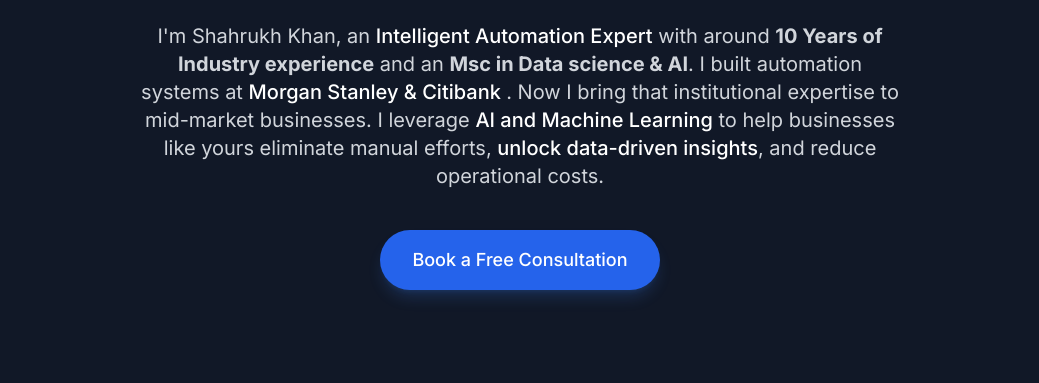
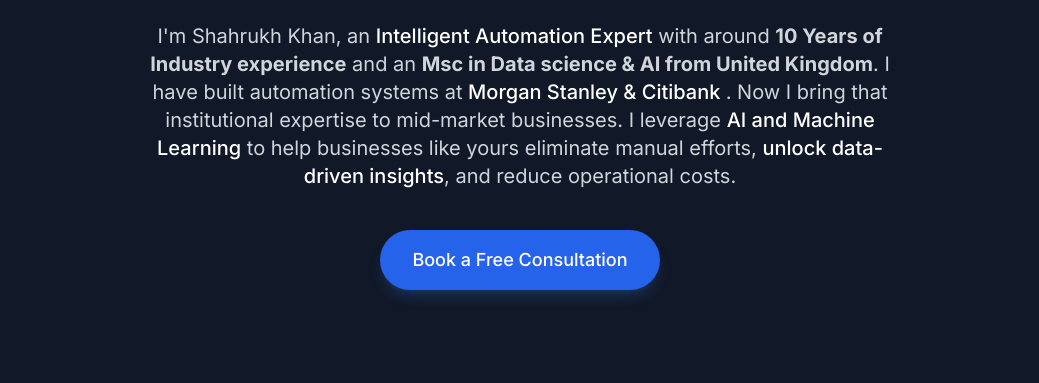
Before and after one commit to weblify885/myportfolio, a plain HTML site: page index.html in a window 1280 px wide. Shown: the part 396-779 px from the top of the page, without its empty margins (120-1159 px from the left). Drawn offline with nearby package versions, Linux system fonts and the light colour scheme.

Commit message:
Revise introduction in index.html
Updated the introduction to include 'from United Kingdom' and improved phrasing.

```diff
--- a/index.html
+++ b/index.html
@@ -69,7 +69,7 @@
                 <span class="text-white">Amplify Intelligence.</span>
             </h1>
             <p class="text-lg md:text-xl text-gray-300 max-w-3xl mx-auto mb-10">
-                I'm Shahrukh Khan, an <strong class="text-white font-medium">Intelligent Automation Expert</strong> with around <strong>10 Years of Industry experience</strong> and an <strong>Msc in Data science & AI</strong>. I built automation systems at <strong class="text-white font-medium">Morgan Stanley & Citibank </strong> . Now I bring that institutional expertise to mid-market businesses. I leverage <strong class="text-white font-medium">AI and Machine Learning</strong> to help businesses like yours eliminate manual efforts, <strong class="text-white font-medium">unlock data-driven insights</strong>, and reduce operational costs.
+                I'm Shahrukh Khan, an <strong class="text-white font-medium">Intelligent Automation Expert</strong> with around <strong>10 Years of Industry experience</strong> and an <strong>Msc in Data science & AI from United Kingdom</strong>. I have built automation systems at <strong class="text-white font-medium">Morgan Stanley & Citibank </strong> . Now I bring that institutional expertise to mid-market businesses. I leverage <strong class="text-white font-medium">AI and Machine Learning</strong> to help businesses like yours eliminate manual efforts, <strong class="text-white font-medium">unlock data-driven insights</strong>, and reduce operational costs.
             </p>
             <a href="#contact" class="inline-block px-8 py-4 text-lg font-medium text-white bg-blue-600 rounded-full hover:bg-blue-700 transition duration-300 shadow-lg shadow-blue-500/20">
                 Book a Free Consultation
```
